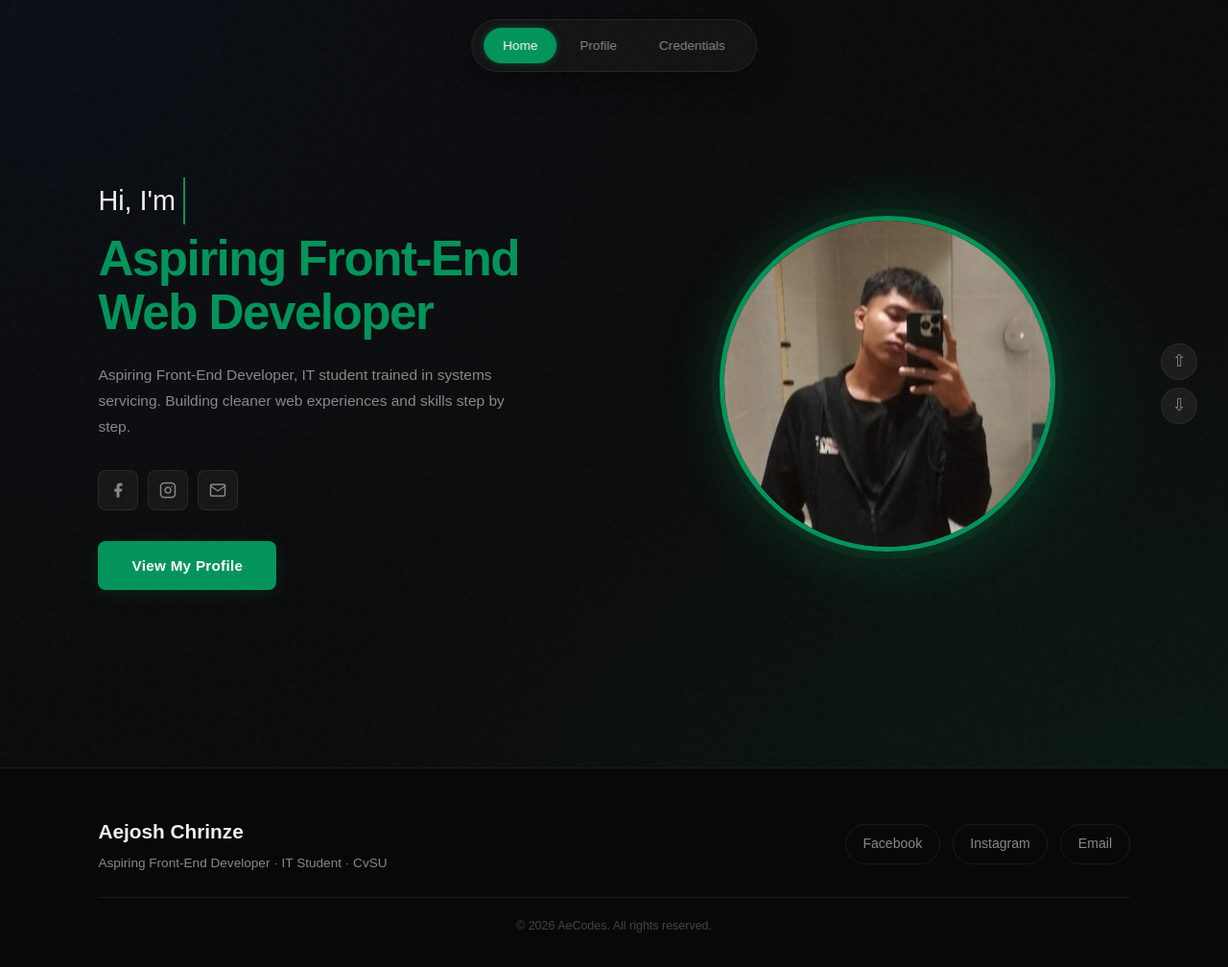
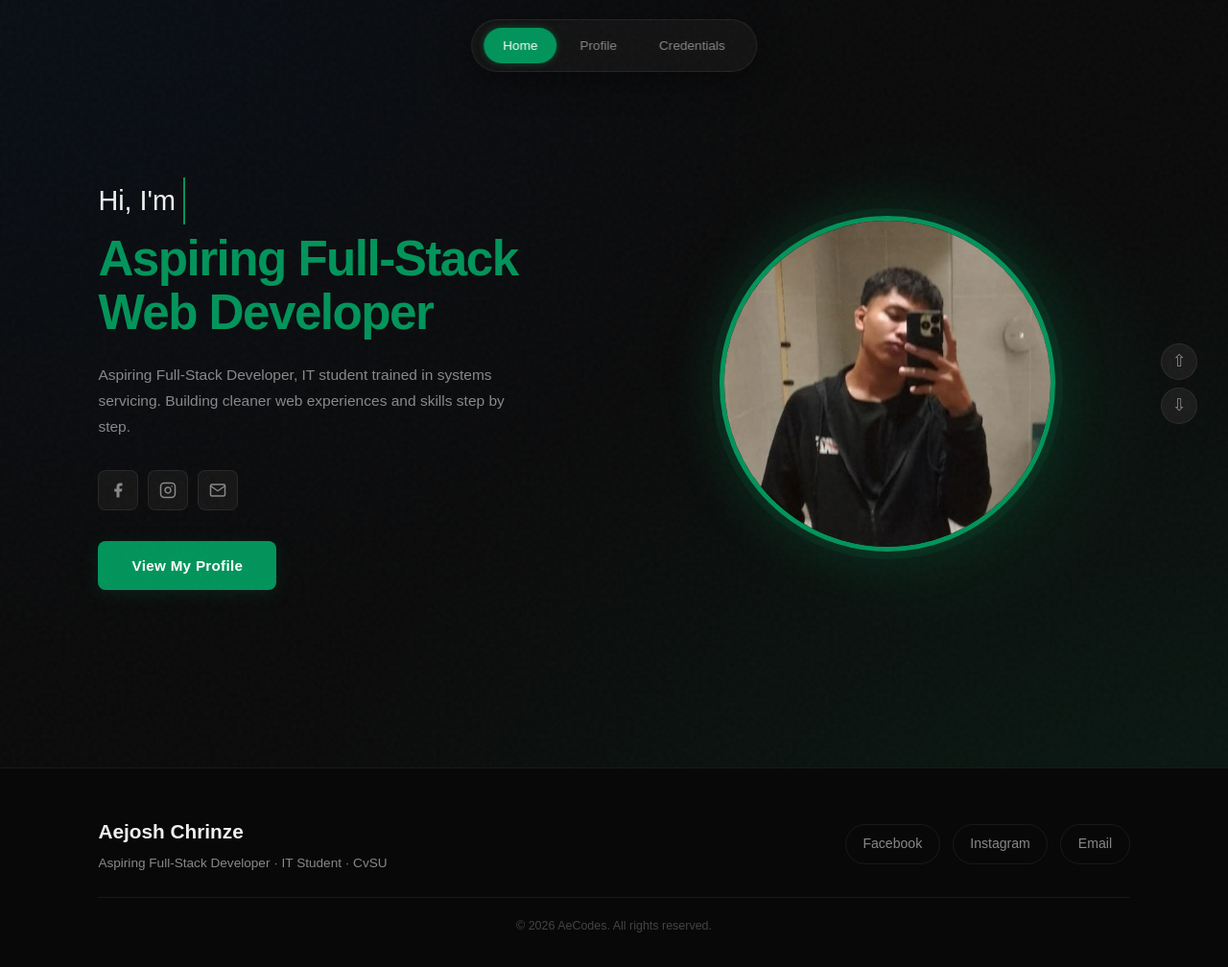
Before and after one commit to aecodes-flash/PORTfolio, a plain HTML site: page index.html in a window 1280 px wide. Shown: the whole page at 96% size. Drawn offline with Linux system fonts and the light colour scheme; a web font is replaced by a local one.

```diff
--- a/index.html
+++ b/index.html
@@ -27,9 +27,9 @@
       <!-- Left: text -->
       <div class="hero-text">
          <p class="hero-greeting"> Hi, I'm <span class="accent type">Aejosh Chrinze</span></p>
-         <h1 class="hero-role">Aspiring Front-End<br>Web Developer</h1>
+         <h1 class="hero-role">Aspiring Full-Stack<br>Web Developer</h1>
          <p class="hero-desc">
-            Aspiring Front-End Developer, IT student trained in systems servicing.
+            Aspiring Full-Stack Developer, IT student trained in systems servicing.
             Building cleaner web experiences and skills step by step.
          </p>
 
@@ -73,7 +73,7 @@
       <div class="footer-inner">
          <div class="footer-left">
             <p class="footer-name">Aejosh Chrinze</p>
-            <p class="footer-sub">Aspiring Front-End Developer · IT Student · CvSU</p>
+            <p class="footer-sub">Aspiring Full-Stack Developer · IT Student · CvSU</p>
          </div>
          <div class="footer-links">
             <a href="https://www.facebook.com/aejosh.chrinze" target="_blank">Facebook</a>
```
Also changed, not shown: 2nd.html (+3 -3 lines), 3rd.html (+1 -1 lines).
